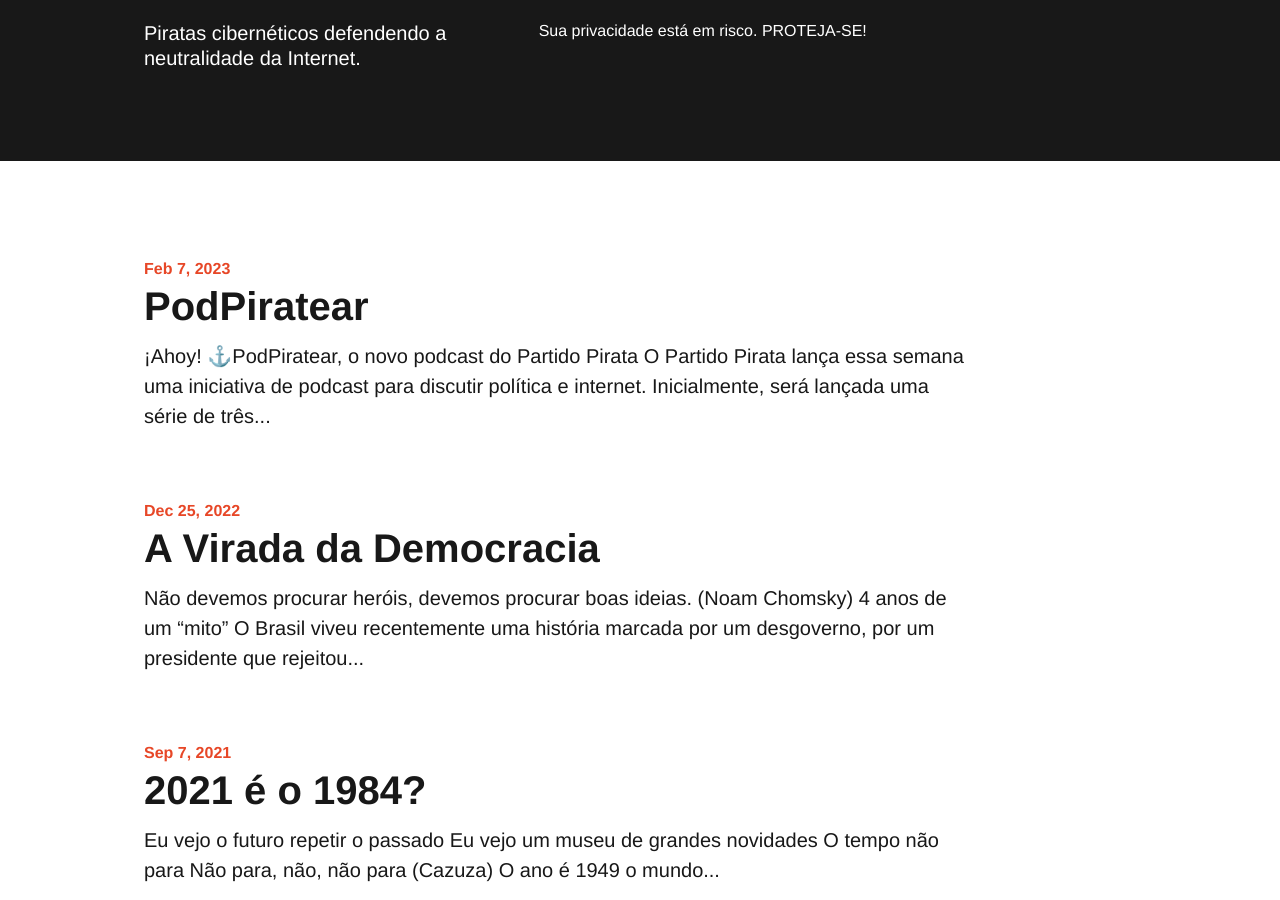
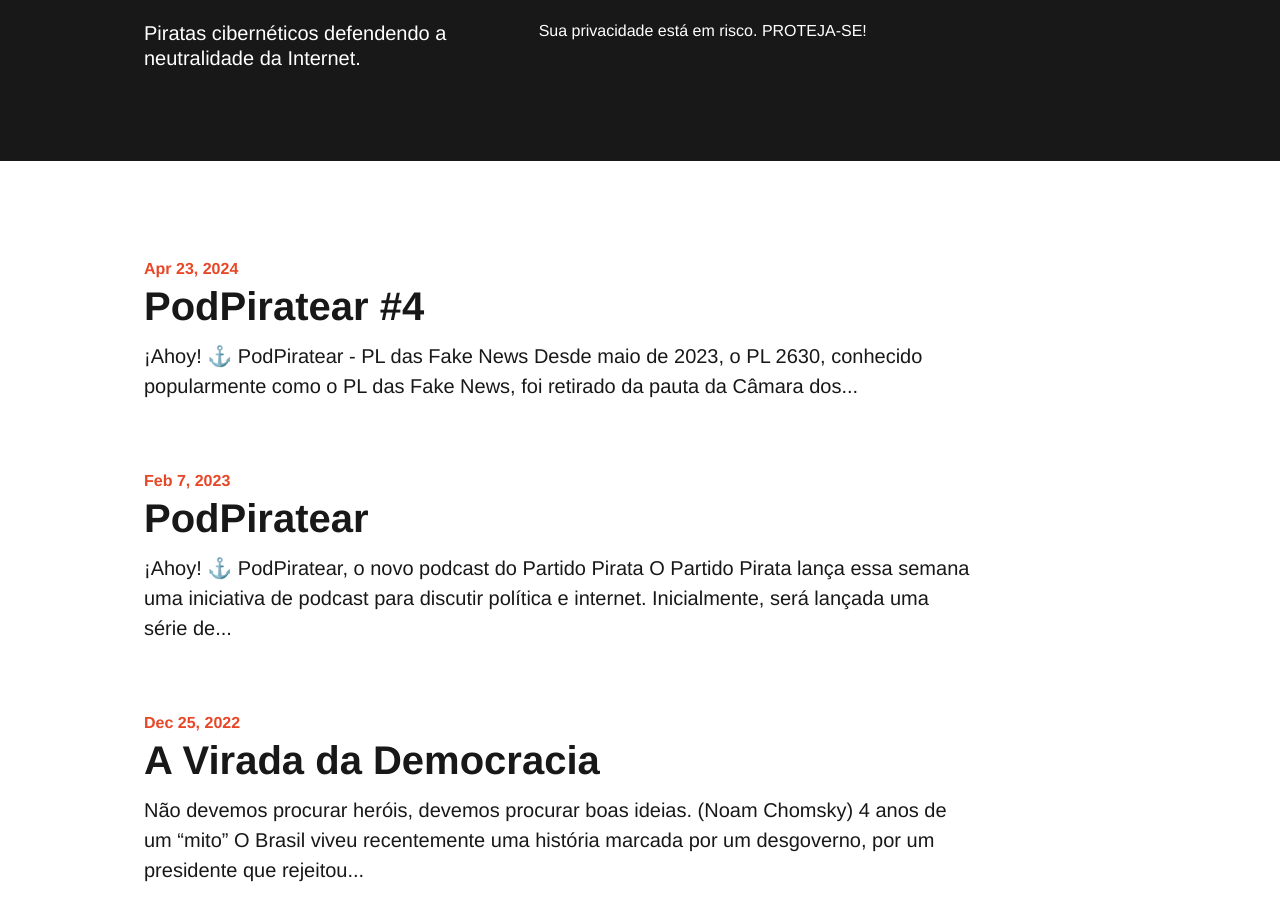
Before and after one commit to cronotopo/cronotopo.github.io, a Jekyll site: the page built from index.html, in a window 1280 px wide and 900 px high, scrolled down 607 px. Built offline with Jekyll 4.4.1, drawn with Linux system fonts in a browser that asks for light colours.

Commit message:
Adicionando o novo post do PodPirated número 4
Atualziando a página sobre removendo o max da equipe

````diff
--- /dev/null
+++ b/_posts/2024-04-23-podcast-pirata-4.md
@@ -0,0 +1,23 @@
+---
+layout: category-post
+title:  "PodPiratear #4"
+date:   2024-04-23
+categories: ensaios
+---
+
+¡Ahoy!
+
+## ⚓ PodPiratear - PL das Fake News
+Desde maio de 2023, o PL 2630, conhecido popularmente como o PL das Fake News, foi retirado da pauta da Câmara dos Deputados e permanece à espera do momento oportuno para retorno ao debate e votação.
+
+Aprovado em 2020 no Senado, o texto sofreu diversas modificações e acréscimos e gera controvérsias entre seus apoiadores e aqueles que combatem o projeto de lei. Numa discussão cheia de mentiras e desinformações propagadas pelos dois lados do debate, a tripulação da nossa nau pirata decidiu lançar alguma luz sobre o assunto.
+
+## ☠ O podcast
+O Partido Pirata está pronto para ouvi-lo. Mande seus comentários para podcast@partidopirata.org.
+
+Acesse aqui o Podcast pelos agregadores ou ouça abaixo: [PodPiratear](http://linktr.ee/podpiratear)
+
+<iframe style="border-radius:12px" src="https://open.spotify.com/embed/episode/5CaCVBfHplN8SZ2YBoo6wT?utm_source=generator" width="100%" height="152" frameBorder="0" allowfullscreen="" allow="autoplay; clipboard-write; encrypted-media; fullscreen; picture-in-picture" loading="lazy"></iframe>
+```html
+por @TaDrel
+```
````
Also changed, not shown: _posts/2023-02-07-podcast-pirata.md (+1 -1 lines), sobre.md (+0 -1 lines), jekyll-swiss.gemspec, 1 other file.
